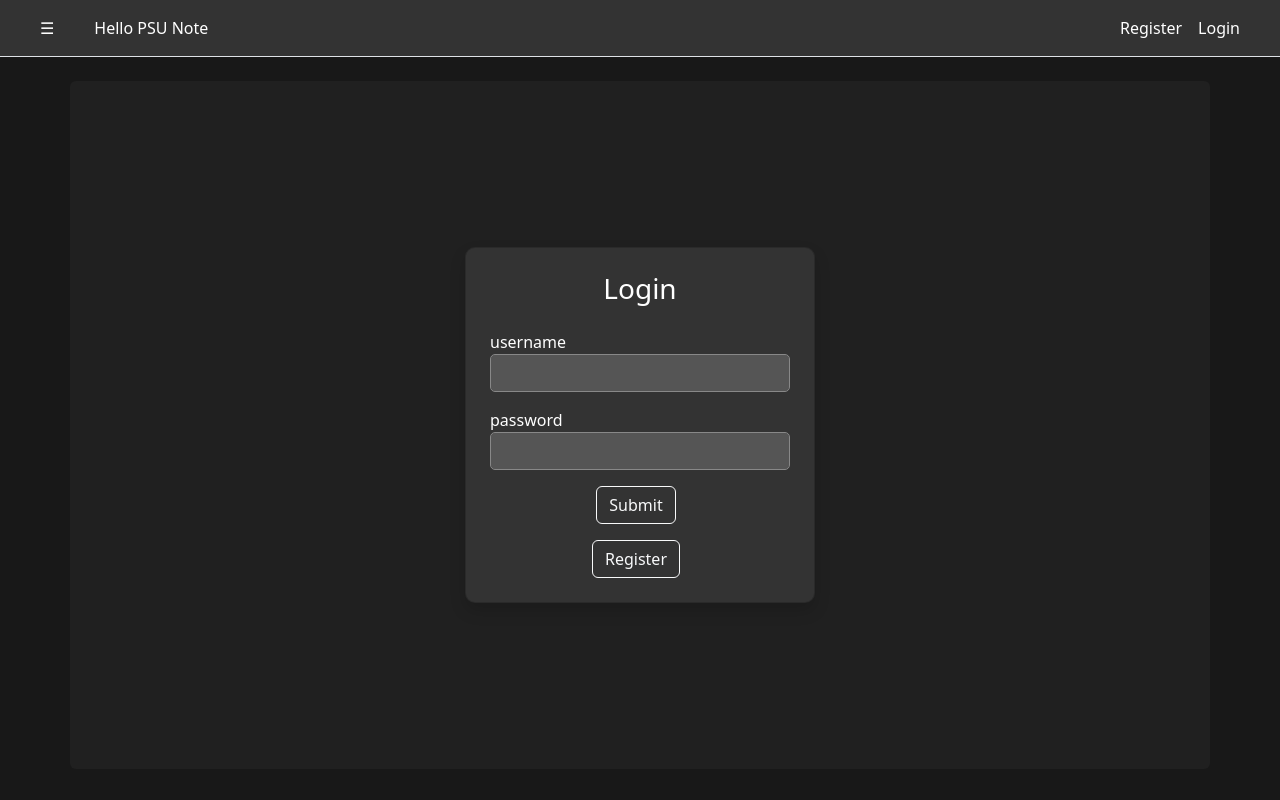
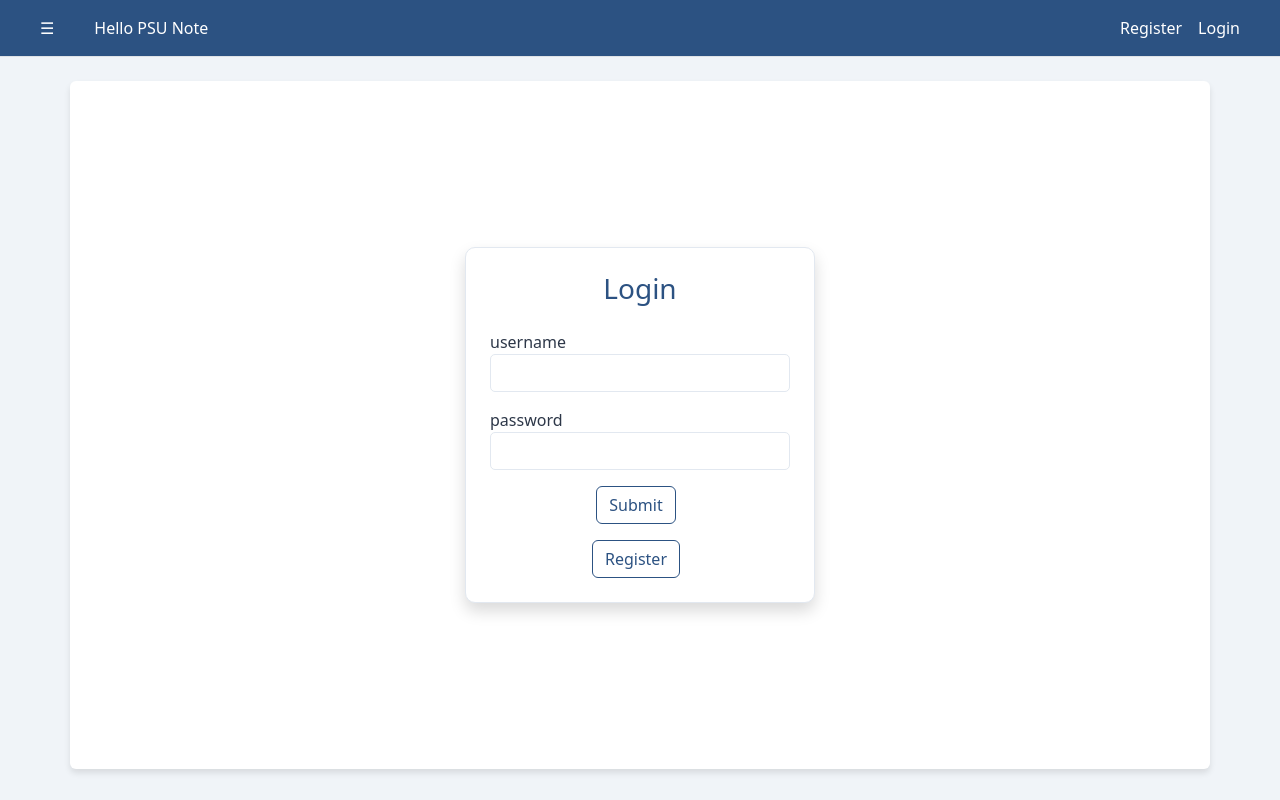
Before and after one commit to KIM2548TH/web_asightment, a Flask app: page /login in a window 1280 px wide. Run offline with Flask 3, Linux system fonts and the light colour scheme; some libraries are stand-ins or nearby versions.

Commit message:
re-theme desight dark-blue

```diff
--- a/web/static/theme.css
+++ b/web/static/theme.css
@@ -1,61 +1,64 @@
 /* body background color */
 body {
-    background-color: #181818; /* Dark background */
-    color: white; /* Light text color */
+    background-color: #f0f4f8; /* Light blue-gray background */
+    color: #2d3748; /* Dark gray text color */
 }
 
 /* Navbar styles */
 .navbar {
-    background-color: #333333; /* Dark navbar like YouTube */
+    background-color: #2c5282; /* Dark blue navbar */
 }
 
 .navbar a {
-    color: #ffffff;
+    color: #ffffff; /* White text in navbar */
 }
 
 .navbar a:hover {
-    color: #ff0000; /* YouTube red hover effect */
+    color: #a0c4ff; /* Light blue hover effect */
 }
 
 /* Sidebar styles */
 .offcanvas {
-    background-color: #333333; /* Sidebar color */
+    background-color: #2c5282; /* Dark blue sidebar */
 }
 
 .offcanvas-body {
-    background-color: #181818; /* Dark background in sidebar */
+    background-color: #f0f4f8; /* Light blue-gray background in sidebar */
 }
 
 .list-group-item {
-    background-color: #333333; /* Dark background for list items */
-    color: #ffffff;
+    background-color: #2c5282; /* Dark blue background for list items */
+    color: #ffffff; /* White text */
 }
 
 .list-group-item a {
-    color: #ffffff;
+    color: #ffffff; /* White text for links */
 }
 
 .list-group-item a:hover {
-    color: #ff0000; /* Red color for hover */
+    color: #a0c4ff; /* Light blue hover effect */
 }
 
 /* Main content styles */
 .container {
-    background-color: #202020; /* Dark background for main content */
+    background-color: #ffffff; /* White background for main content */
     border-radius: 10px;
-    color: white; /* Text color */
+    color: #2d3748; /* Dark gray text color */
     padding: 20px;
+    box-shadow: 0 4px 6px rgba(0, 0, 0, 0.1); /* Subtle shadow */
 }
 
 /* Form styles */
 .card {
-    background-color: #333333; /* Card background */
-    color: white; /* Text color */
+    background-color: #ffffff; /* White card background */
+    color: #2d3748; /* Dark gray text color */
     border-radius: 10px;
+    border: 1px solid #e2e8f0; /* Light border */
+    box-shadow: 0 4px 6px rgba(0, 0, 0, 0.1); /* Subtle shadow */
 }
 
 .card h3 {
-    color: white; /* Heading color */
+    color: #2c5282; /* Dark blue heading color */
 }
 
 .form-group {
@@ -63,52 +66,55 @@ body {
 }
 
 .form-control {
-    background-color: #555555; /* Input background */
-    color: white; /* Input text color */
-    border: 1px solid #888888; /* Border color */
+    background-color: #ffffff; /* White input background */
+    color: #2d3748; /* Dark gray input text color */
+    border: 1px solid #e2e8f0; /* Light border */
     border-radius: 5px;
 }
 
 .form-control:focus {
-    background-color: #444444; /* Focus input background */
-    border-color: #ff0000; /* Border color on focus */
+    background-color: #ffffff; /* White focus input background */
+    border-color: #2c5282; /* Dark blue border color on focus */
+    box-shadow: 0 0 0 3px rgba(44, 82, 130, 0.1); /* Focus shadow */
 }
 
 .btn-outline-primary {
-    border-color: #ff0000;
-    color: #ff0000;
+    border-color: #2c5282;
+    color: #2c5282;
 }
 
 .btn-outline-primary:hover {
-    background-color: #ff0000;
+    background-color: #2c5282;
     color: white;
 }
 
 .btn-warning {
-    border-color: #ff9800;
-    color: #ff9800;
+    border-color: #ed8936;
+    color: #ed8936;
 }
 
 .btn-warning:hover {
-    background-color: #ff9800;
+    background-color: #ed8936;
     color: white;
 }
 
 .text-danger {
-    color: #ff0000; /* Error text color */
+    color: #e53e3e; /* Red error text color */
 }
 
 a {
     text-decoration: none;
+    color: #2c5282; /* Dark blue link color */
 }
 
 a:hover {
     text-decoration: underline;
+    color: #1a365d; /* Darker blue on hover */
 }
 
 /* Header styles */
 header {
-    background-color: #333333; /* Same as navbar */
+    background-color: #2c5282; /* Dark blue header */
     color: white;
     padding: 10px 20px;
     display: flex;
@@ -124,7 +130,7 @@ header a {
 }
 
 header a:hover {
-    color: #ff0000; /* YouTube red hover effect */
+    color: #a0c4ff; /* Light blue hover effect */
 }
 
 /* Adjust spacing in header */
--- a/web/templates/login.html
+++ b/web/templates/login.html
@@ -31,13 +31,13 @@
             {% endif %}
 
             <div class="mt-3 text-center">
-                <button type="submit" class="btn btn-outline-light me-2">
+                <button type="submit" class="btn btn-outline-primary me-2">
                     Submit
                 </button>
             </div>
 
             <div class="mt-3 text-center">
-                    <a class="btn btn-outline-light me-2"  href="{{ url_for('register') }}">
+                    <a class="btn btn-outline-primary me-2"  href="{{ url_for('register') }}">
                         Register
                     </a>
             </div>
--- a/web/templates/register.html
+++ b/web/templates/register.html
@@ -24,7 +24,7 @@
             </div>
 
             <div class="mt-3 text-center">
-                <button type="submit" class="btn btn-outline-light me-2">
+                <button type="submit" class="btn btn-outline-primary me-2">
                     Submit
                 </button>
             </div>
```
